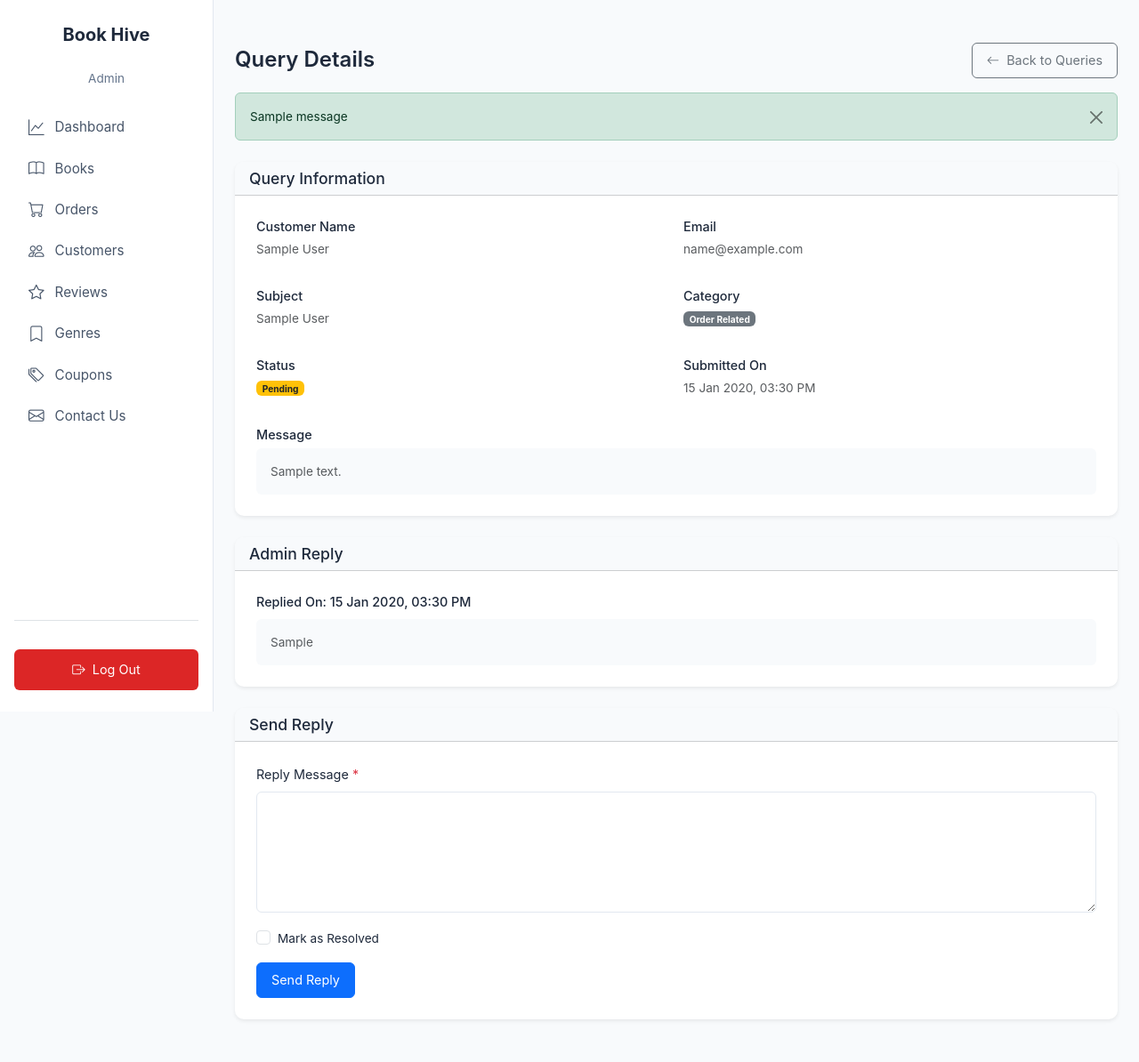
After one commit to shrnemmnl/book_hive, a Django app: page /query-details/1/ in a window 1280 px wide. The commit adds this page. Shown: the whole page at 89% size. Run offline with Django 5.2, Linux system fonts and the light colour scheme; a user stored in the database is signed in; tables that the repository leaves empty hold one stand-in row (values such as "Sample post"); one stand-in notice (Sample message) is shown.

Commit message:
implemented customer care

```diff
--- a/bookHive/admin_panel/urls.py
+++ b/bookHive/admin_panel/urls.py
@@ -39,4 +39,9 @@ urlpatterns = [
 
     path('sales-report/download-pdf', views.download_sales_report_pdf, name='download_sales_report_pdf'),
     path('sales-report/download-excel', views.download_sales_report_excel, name='download_sales_report_excel'),
+
+    # Customer Support Queries
+    path('customer-queries/<int:user_id>/', views.admin_customer_queries, name='admin_customer_queries'),
+    path('query-details/<int:query_id>/', views.admin_query_details, name='admin_query_details'),
+    path('query-reply/<int:query_id>/', views.admin_query_reply, name='admin_query_reply'),
 ]
--- a/bookHive/admin_panel/views.py
+++ b/bookHive/admin_panel/views.py
@@ -1,7 +1,7 @@
 from django.shortcuts import render, redirect
 from django.contrib.auth import authenticate, login, logout
 from django.contrib import messages
-from users.models import CustomUser,Order,OrderItem,Review, Wallet # Import your user model
+from users.models import CustomUser,Order,OrderItem,Review, Wallet, CustomerSupport # Import your user model
 from .models import Genre, Product, Variant, ProductImage,Coupon,CouponUsage
 from django.contrib.auth.decorators import user_passes_test
 from django.views.decorators.cache import never_cache, cache_control
@@ -18,6 +18,8 @@ import base64
 import re
 from django.core.files.base import ContentFile
 from django.http import HttpResponse
+from django.core.mail import send_mail
+from django.conf import settings
 import openpyxl
 from openpyxl.styles import Font, Alignment, PatternFill, Border, Side
 from reportlab.lib import colors
@@ -591,7 +593,9 @@ def admin_logout(request):
 @cache_control(no_store=True, no_cache=True, must_revalidate=True)
 @login_required(login_url='admin_signin')
 def customer_details(request):
-    users = CustomUser.objects.all().exclude(is_superuser = True).order_by('-date_joined')
+    users = CustomUser.objects.all().exclude(is_superuser = True).annotate(
+        query_count=Count('support_queries')
+    ).order_by('-query_count', '-date_joined')
 
      # Create Paginator object with 10 customers per page
     paginator = Paginator(users, 10)
@@ -622,7 +626,9 @@ def user_search(request):
 
 
     search_query=request.POST.get('user_search', "").strip()
-    users = CustomUser.objects.filter(first_name__istartswith=search_query).exclude(is_superuser = True).order_by('-date_joined')
+    users = CustomUser.objects.filter(first_name__istartswith=search_query).exclude(is_superuser = True).annotate(
+        query_count=Count('support_queries')
+    ).order_by('-query_count', '-date_joined')
 
     # Create Paginator object with 10 customers per page
     paginator = Paginator(users, 10)
@@ -1583,3 +1589,76 @@ def download_sales_report_excel(request):
 
     wb.save(response)
     return response
+
+
+@login_required
+def admin_customer_queries(request, user_id):
+    user = get_object_or_404(CustomUser, id=user_id)
+    queries = CustomerSupport.objects.filter(user=user).order_by('-created_at')
+
+    context = {
+        'user': user,
+        'queries': queries,
+    }
+    return render(request, 'admin/customer_queries.html', context)
+
+
+@login_required
+def admin_query_details(request, query_id):
+    query = get_object_or_404(CustomerSupport, id=query_id)
+
+    context = {
+        'query': query,
+    }
+    return render(request, 'admin/query_details.html', context)
+
+
+@login_required
+def admin_query_reply(request, query_id):
+    query = get_object_or_404(CustomerSupport, id=query_id)
+
+    if request.method == 'POST':
+        reply_message = request.POST.get('reply_message')
+        mark_resolved = request.POST.get('mark_resolved') == 'on'
+
+        if not reply_message:
+            messages.error(request, 'Please enter a reply message.')
+            return redirect('admin_query_details', query_id=query_id)
+
+        try:
+            # Send email to user
+            subject = f'Re: {query.subject}'
+            email_message = f"""
+Dear {query.user.first_name} {query.user.last_name},
+
+Thank you for contacting us. Here is our response to your query:
+
+Your Query:
+{query.message}
+
+Our Reply:
+{reply_message}
+
+If you have any further questions, please don't hesitate to contact us.
+
+Best regards,
+BookHive Support Team
+"""
+            from_email = settings.DEFAULT_FROM_EMAIL
+            send_mail(subject, email_message, from_email, [query.user.email])
+
+            # Update query
+            query.admin_reply = reply_message
+            query.replied_at = timezone.now()
+            if mark_resolved:
+                query.status = 'resolved'
+            query.save()
+
+            messages.success(request, f'Reply sent successfully to {query.user.email}')
+            return redirect('admin_query_details', query_id=query_id)
+
+        except Exception as e:
+            messages.error(request, f'Error sending reply: {str(e)}')
+            return redirect('admin_query_details', query_id=query_id)
+
+    return redirect('admin_query_details', query_id=query_id)
--- /dev/null
+++ b/bookHive/templates/admin/query_details.html
@@ -0,0 +1,108 @@
+{% extends "admin/admin_base.html" %}
+
+{% block head %}
+<link href="https://fonts.googleapis.com/css2?family=Inter:wght@400;500;600&display=swap" rel="stylesheet">
+{% endblock head %}
+
+{% block content %}
+<div class="container-fluid mt-4">
+    <div class="d-flex justify-content-between align-items-center mb-3">
+        <h2 class="fw-semibold mb-0" style="font-size: 1.5rem; color: #1e293b;">Query Details</h2>
+        <a href="{% url 'admin_customer_queries' query.user.id %}" class="btn btn-outline-secondary" style="font-size: 0.9rem; padding: 0.5rem 1rem; border-radius: 6px;"><i class="bi bi-arrow-left me-2"></i>Back to Queries</a>
+    </div>
+
+    {% if messages %}
+    <div class="mb-4">
+        {% for message in messages %}
+        <div class="alert alert-{{ message.tags }} alert-dismissible fade show" role="alert" style="font-size: 0.85rem; border-radius: 6px;">
+            {{ message }}
+            <button type="button" class="btn-close" data-bs-dismiss="alert" aria-label="Close"></button>
+        </div>
+        {% endfor %}
+    </div>
+    {% endif %}
+
+    <!-- Query Information Card -->
+    <div class="card shadow-sm mb-4" style="border-radius: 10px; border: none;">
+        <div class="card-header" style="border-radius: 10px 10px 0 0; background-color: #f8fafc;">
+            <h5 class="mb-0 fw-medium" style="font-size: 1.1rem; color: #1e293b;">Query Information</h5>
+        </div>
+        <div class="card-body" style="padding: 1.5rem;">
+            <div class="row g-3">
+                <div class="col-md-6">
+                    <p class="fw-medium mb-1" style="font-size: 0.9rem; color: #1e293b;">Customer Name</p>
+                    <p class="text-muted" style="font-size: 0.85rem;">{{ query.user.first_name }} {{ query.user.last_name }}</p>
+                </div>
+                <div class="col-md-6">
+                    <p class="fw-medium mb-1" style="font-size: 0.9rem; color: #1e293b;">Email</p>
+                    <p class="text-muted" style="font-size: 0.85rem;">{{ query.user.email }}</p>
+                </div>
+                <div class="col-md-6">
+                    <p class="fw-medium mb-1" style="font-size: 0.9rem; color: #1e293b;">Subject</p>
+                    <p class="text-muted" style="font-size: 0.85rem;">{{ query.subject }}</p>
+                </div>
+                <div class="col-md-6">
+                    <p class="fw-medium mb-1" style="font-size: 0.9rem; color: #1e293b;">Category</p>
+                    <p class="text-muted" style="font-size: 0.85rem;"><span class="badge bg-secondary">{{ query.category }}</span></p>
+                </div>
+                <div class="col-md-6">
+                    <p class="fw-medium mb-1" style="font-size: 0.9rem; color: #1e293b;">Status</p>
+                    <p class="text-muted" style="font-size: 0.85rem;">
+                        {% if query.status == 'pending' %}
+                            <span class="badge bg-warning text-dark">Pending</span>
+                        {% else %}
+                            <span class="badge bg-success">Resolved</span>
+                        {% endif %}
+                    </p>
+                </div>
+                <div class="col-md-6">
+                    <p class="fw-medium mb-1" style="font-size: 0.9rem; color: #1e293b;">Submitted On</p>
+                    <p class="text-muted" style="font-size: 0.85rem;">{{ query.created_at|date:"d M Y, h:i A" }}</p>
+                </div>
+                <div class="col-12">
+                    <p class="fw-medium mb-1" style="font-size: 0.9rem; color: #1e293b;">Message</p>
+                    <div class="text-muted" style="font-size: 0.85rem; background-color: #f8fafc; padding: 1rem; border-radius: 6px; white-space: pre-wrap;">{{ query.message }}</div>
+                </div>
+            </div>
+        </div>
+    </div>
+
+    <!-- Admin Reply Card -->
+    {% if query.admin_reply %}
+    <div class="card shadow-sm mb-4" style="border-radius: 10px; border: none;">
+        <div class="card-header" style="border-radius: 10px 10px 0 0; background-color: #f8fafc;">
+            <h5 class="mb-0 fw-medium" style="font-size: 1.1rem; color: #1e293b;">Admin Reply</h5>
+        </div>
+        <div class="card-body" style="padding: 1.5rem;">
+            <p class="fw-medium mb-2" style="font-size: 0.9rem; color: #1e293b;">Replied On: {{ query.replied_at|date:"d M Y, h:i A" }}</p>
+            <div class="text-muted" style="font-size: 0.85rem; background-color: #f8fafc; padding: 1rem; border-radius: 6px; white-space: pre-wrap;">{{ query.admin_reply }}</div>
+        </div>
+    </div>
+    {% endif %}
+
+    <!-- Reply Form Card -->
+    {% if query.status == 'pending' %}
+    <div class="card shadow-sm mb-4" style="border-radius: 10px; border: none;">
+        <div class="card-header" style="border-radius: 10px 10px 0 0; background-color: #f8fafc;">
+            <h5 class="mb-0 fw-medium" style="font-size: 1.1rem; color: #1e293b;">Send Reply</h5>
+        </div>
+        <div class="card-body" style="padding: 1.5rem;">
+            <form method="POST" action="{% url 'admin_query_reply' query.id %}">
+                {% csrf_token %}
+                <div class="mb-3">
+                    <label for="reply_message" class="form-label" style="font-size: 0.9rem; color: #1e293b;">Reply Message <span class="text-danger">*</span></label>
+                    <textarea class="form-control" id="reply_message" name="reply_message" rows="6" required style="font-size: 0.85rem; border-radius: 6px; border: 1px solid #e2e8f0;"></textarea>
+                </div>
+                <div class="mb-3 form-check">
+                    <input type="checkbox" class="form-check-input" id="mark_resolved" name="mark_resolved">
+                    <label class="form-check-label" for="mark_resolved" style="font-size: 0.85rem; color: #1e293b;">
+                        Mark as Resolved
+                    </label>
+                </div>
+                <button type="submit" class="btn btn-primary" style="font-size: 0.9rem; padding: 0.5rem 1rem; border-radius: 6px;">Send Reply</button>
+            </form>
+        </div>
+    </div>
+    {% endif %}
+</div>
+{% endblock %}
--- a/bookHive/users/models.py
+++ b/bookHive/users/models.py
@@ -255,3 +255,35 @@ class WalletTransaction(models.Model):
 
     def __str__(self):
         return f"{self.transaction_type} ₹{self.amount} - {self.user.email}"
+
+
+class CustomerSupport(models.Model):
+    STATUS_CHOICES = (
+        ('pending', 'Pending'),
+        ('resolved', 'Resolved'),
+    )
+
+    CATEGORY_CHOICES = (
+        ('Order Related', 'Order Related'),
+        ('Payment Related', 'Payment Related'),
+        ('Product Related', 'Product Related'),
+        ('Shipping Related', 'Shipping Related'),
+        ('Returns & Refunds', 'Returns & Refunds'),
+        ('Other', 'Other'),
+    )
+
+    user = models.ForeignKey(CustomUser, on_delete=models.CASCADE, related_name='support_queries')
+    subject = models.CharField(max_length=200)
+    category = models.CharField(max_length=50, choices=CATEGORY_CHOICES)
+    message = models.TextField()
+    status = models.CharField(max_length=20, choices=STATUS_CHOICES, default='pending')
+    admin_reply = models.TextField(blank=True, null=True)
+    replied_at = models.DateTimeField(null=True, blank=True)
+    created_at = models.DateTimeField(auto_now_add=True)
+    updated_at = models.DateTimeField(auto_now=True)
+
+    class Meta:
+        ordering = ['-created_at']
+
+    def __str__(self):
+        return f"Query from {self.user.email} - {self.subject}"
```
Also changed, not shown: bookHive/templates/admin/customer_details.html (+13 -1 lines), bookHive/templates/admin/customer_queries.html (added, +57 -0 lines), bookHive/templates/includes/header.html (+11 -16 lines), bookHive/templates/user/user_cust_care.html (+48 -16 lines), bookHive/users/views.py (+22 -1 lines), bookHive/users/migrations/0032_customersupport.py (added).
